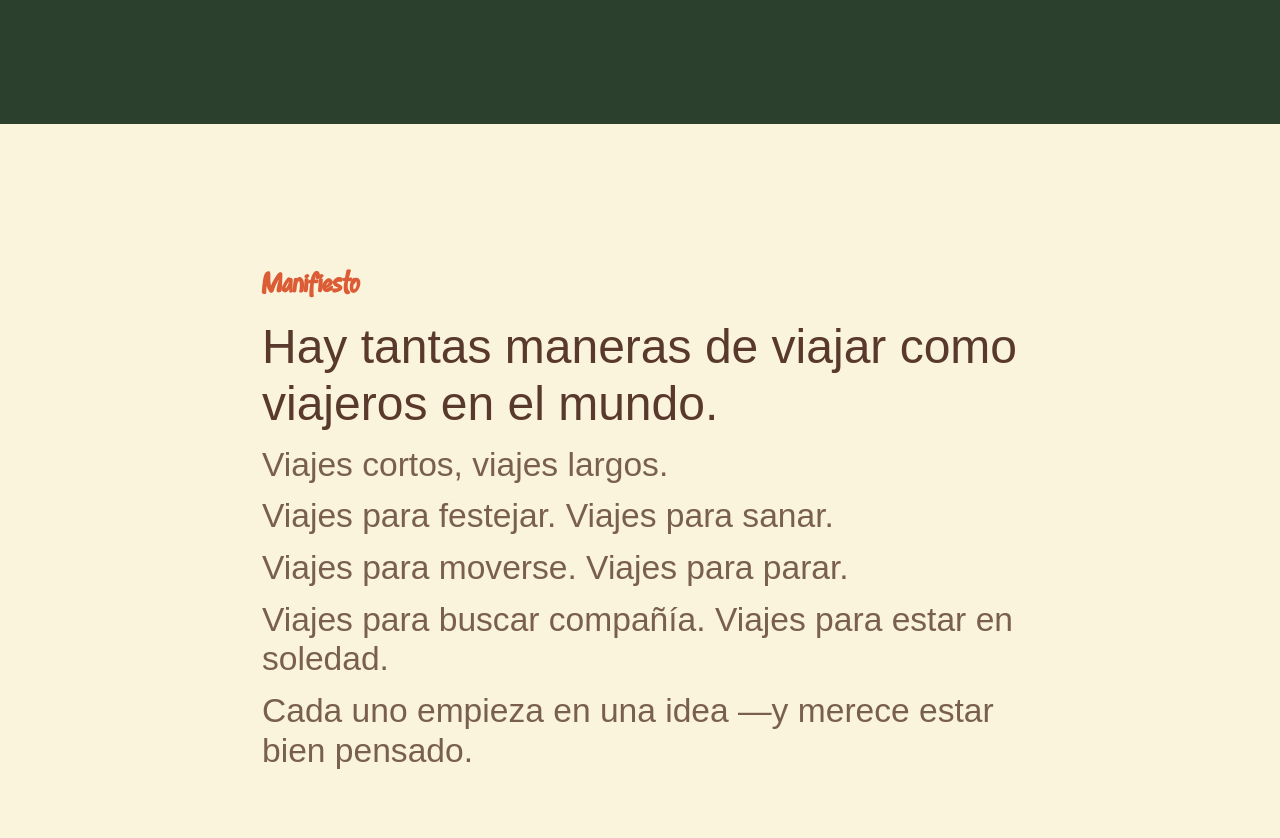
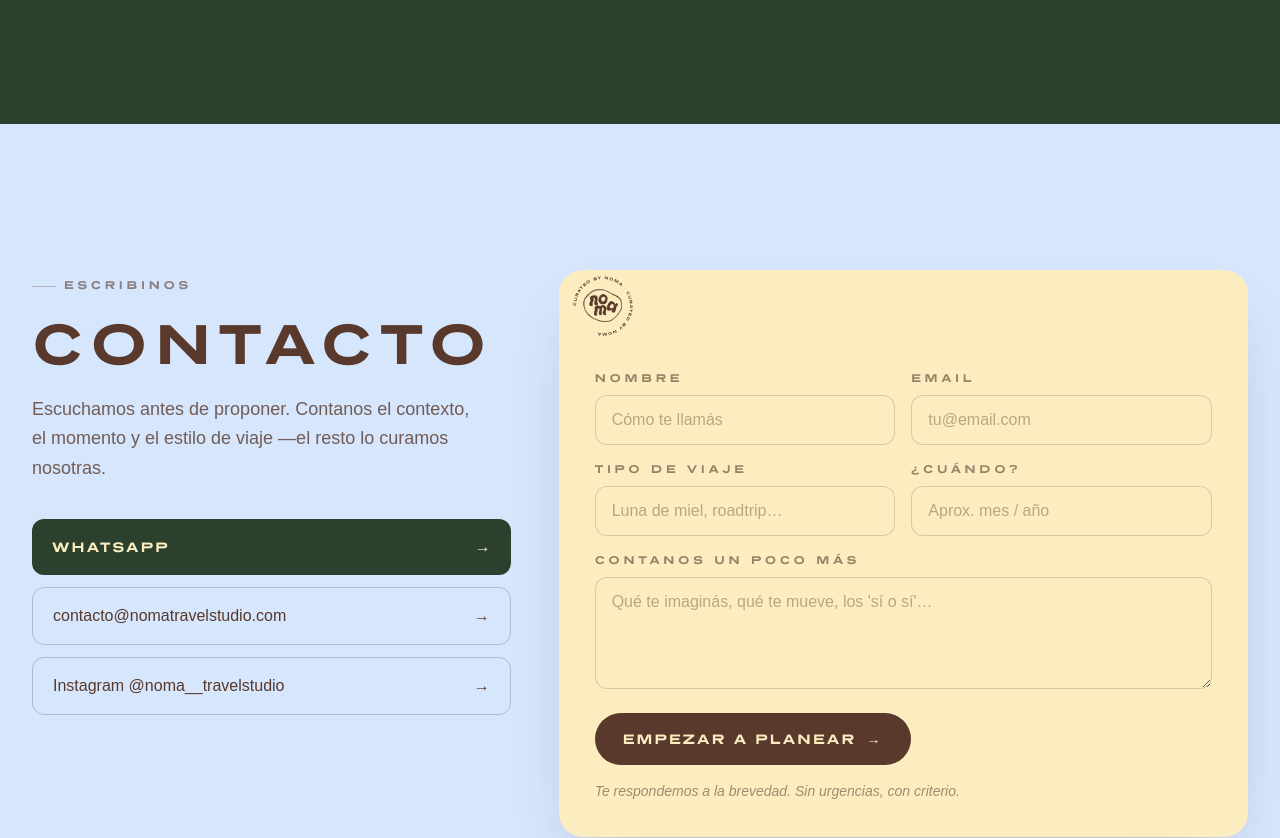
Before and after one commit to apps-mateor/noma_travel_studio, a Next.js app: page / in a window 1280 px wide. Shown: the part 5500-6338 px from the top of the page. Built offline with nearby package versions, Linux system fonts and the light colour scheme; a web font is replaced by a local one.

Commit message:
feat: sacar sección Manifiesto de la home

```diff
--- a/app/page.tsx
+++ b/app/page.tsx
@@ -3,7 +3,6 @@ import { Concepto } from "@/components/sections/Concepto";
 import { Studio } from "@/components/sections/Studio";
 import { Metodo } from "@/components/sections/Metodo";
 import { Destinos } from "@/components/sections/Destinos";
-import { Manifiesto } from "@/components/sections/Manifiesto";
 import { Contacto } from "@/components/sections/Contacto";
 
 export default function Home() {
@@ -14,7 +13,6 @@ export default function Home() {
       <Studio />
       <Metodo />
       <Destinos />
-      <Manifiesto />
       <Contacto />
     </>
   );
```
